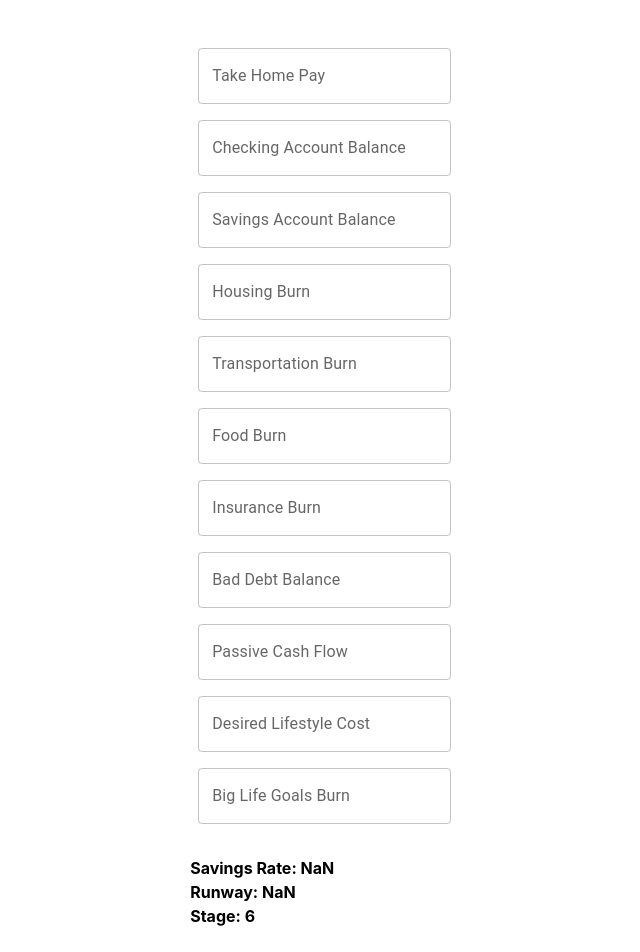
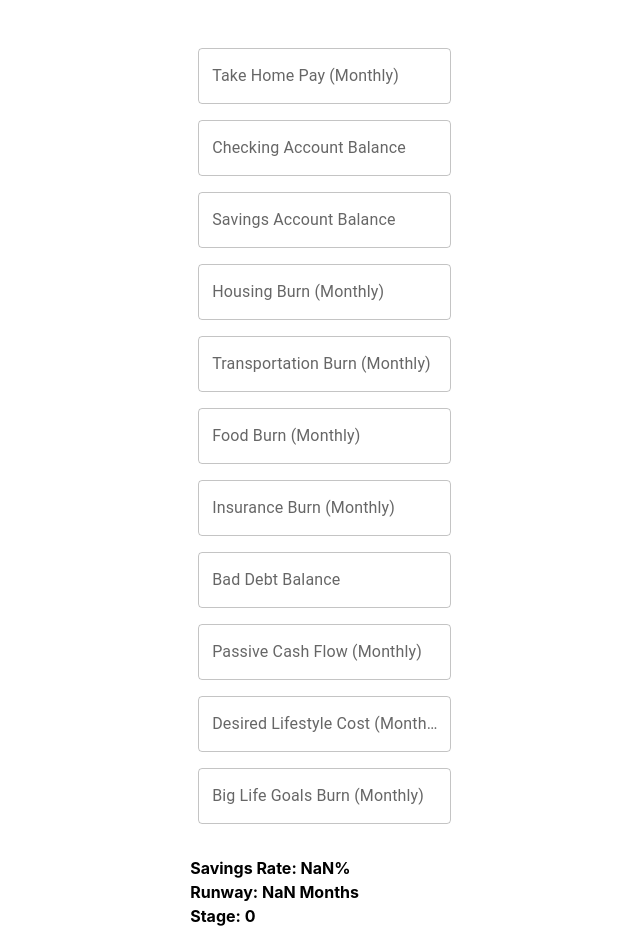
Before and after one commit to EricMoy7/SR50, a React (Create React App) app: page / in a window 1280 px wide. Shown: the top 952 px of the page, without its empty margins (93-733 px from the left). Built offline with nearby package versions, Linux system fonts and the light colour scheme.

Commit message:
Added tests

```diff
--- a/src/components/FinanceForm.js
+++ b/src/components/FinanceForm.js
@@ -36,36 +36,41 @@ export default function FinanceForm() {
 	React.useEffect(() => {
 		const f = financialData;
 		const averageBurn =
-			f.housingBurn +
-			f.transportationBurn +
-			f.foodBurn +
-			f.insuranceBurn +
-			f.bigLifeGoalsBurn;
+			f.housingBurn + f.transportationBurn + f.foodBurn + f.insuranceBurn;
 		const bankBalance = f.checkingAccountBalance + f.savingsAccountBalance;
 		const savingsRate = 100 * ((f.takeHomePay - averageBurn) / f.takeHomePay);
 		const calcRunway = Math.floor(bankBalance / averageBurn);
 
 		let calcStage = 0;
-		if (f.passiveCashFlow > 3 * f.bigLifeGoalsBurn) {
-			calcStage = 7;
-		} else if (f.passiveCashFlow >= f.bigLifeGoalsBurn) {
-			calcStage = 6;
-		} else if (f.passiveCashFlow >= f.desiredLifestyleCost) {
-			calcStage = 5;
-		} else if (f.passiveCashFlow >= averageBurn) {
-			calcStage = 4;
+		if (f.takeHomePay <= averageBurn) {
+			calcStage = 0;
+		} else if (f.takeHomePay >= averageBurn && bankBalance <= averageBurn * 6) {
+			calcStage = 1;
+		} else if (f.takeHomePay >= averageBurn && bankBalance >= averageBurn * 6) {
+			calcStage = 2;
 		} else if (
 			f.takeHomePay >= averageBurn &&
 			bankBalance >= averageBurn * 6 &&
 			f.badDebtBalance == 0
 		) {
 			calcStage = 3;
-		} else if (f.takeHomePay >= averageBurn && bankBalance >= averageBurn * 6) {
-			calcStage = 2;
-		} else if (f.takeHomePay >= averageBurn && bankBalance <= averageBurn * 6) {
-			calcStage = 1;
-		} else if (f.takeHomePay <= averageBurn) {
-			calcStage = 0;
+		} else if (f.passiveCashFlow > 0 && f.passiveCashFlow >= averageBurn) {
+			calcStage = 4;
+		} else if (
+			f.passiveCashFlow > 0 &&
+			f.passiveCashFlow >= f.desiredLifestyleCost
+		) {
+			calcStage = 5;
+		} else if (
+			f.passiveCashFlow > 0 &&
+			f.passiveCashFlow >= f.bigLifeGoalsBurn
+		) {
+			calcStage = 6;
+		} else if (
+			f.passiveCashFlow > 0 &&
+			f.passiveCashFlow > 3 * f.bigLifeGoalsBurn
+		) {
+			calcStage = 7;
 		}
 
 		setOutputData({
@@ -89,7 +94,7 @@ export default function FinanceForm() {
 				<TextField
 					type="number"
 					id="takeHomePay"
-					label="Take Home Pay"
+					label="Take Home Pay (Monthly)"
 					name="takeHomePay"
 					value={financialData.takeHomePay}
 					onChange={(e) => handleChange(e)}
@@ -116,7 +121,7 @@ export default function FinanceForm() {
 				<TextField
 					type="number"
 					id="housingBurn"
-					label="Housing Burn"
+					label="Housing Burn (Monthly)"
 					name="housingBurn"
 					value={financialData.housingBurn}
 					onChange={(e) => handleChange(e)}
@@ -125,7 +130,7 @@ export default function FinanceForm() {
 				<TextField
 					type="number"
 					id="transportationBurn"
-					label="Transportation Burn"
+					label="Transportation Burn (Monthly)"
 					name="transportationBurn"
 					value={financialData.transportationBurn}
 					onChange={(e) => handleChange(e)}
@@ -134,7 +139,7 @@ export default function FinanceForm() {
 				<TextField
 					type="number"
 					id="foodBurn"
-					label="Food Burn"
+					label="Food Burn (Monthly)"
 					name="foodBurn"
 					value={financialData.foodBurn}
 					onChange={(e) => handleChange(e)}
@@ -143,7 +148,7 @@ export default function FinanceForm() {
 				<TextField
 					type="number"
 					id="insuranceBurn"
-					label="Insurance Burn"
+					label="Insurance Burn (Monthly)"
 					name="insuranceBurn"
 					value={financialData.insuranceBurn}
 					onChange={(e) => handleChange(e)}
@@ -161,7 +166,7 @@ export default function FinanceForm() {
 				<TextField
 					type="number"
 					id="passiveCashFlow"
-					label="Passive Cash Flow"
+					label="Passive Cash Flow (Monthly)"
 					name="passiveCashFlow"
 					value={financialData.passiveCashFlow}
 					onChange={(e) => handleChange(e)}
@@ -170,7 +175,7 @@ export default function FinanceForm() {
 				<TextField
 					type="number"
 					id="desiredLifestyleCost"
-					label="Desired Lifestyle Cost"
+					label="Desired Lifestyle Cost (Monthly)"
 					name="desiredLifestyleCost"
 					value={financialData.desiredLifestyleCost}
 					onChange={(e) => handleChange(e)}
@@ -179,7 +184,7 @@ export default function FinanceForm() {
 				<TextField
 					type="number"
 					id="bigLifeGoalsBurn"
-					label="Big Life Goals Burn"
+					label="Big Life Goals Burn (Monthly)"
 					name="bigLifeGoalsBurn"
 					value={financialData.bigLifeGoalsBurn}
 					onChange={(e) => handleChange(e)}
@@ -190,9 +195,9 @@ export default function FinanceForm() {
 			{/* Start of Output */}
 
 			<h3>
-				<b>Savings Rate: {outputData.savingsRate}</b>
+				<b>Savings Rate: {outputData.savingsRate}%</b>
 				<br></br>
-				<b>Runway: {outputData.calcRunway}</b>
+				<b>Runway: {outputData.calcRunway} Months</b>
 				<br></br>
 				<b>Stage: {outputData.calcStage}</b>
 			</h3>
```
Also changed, not shown: tests/stages.json (added, +114 -0 lines).
